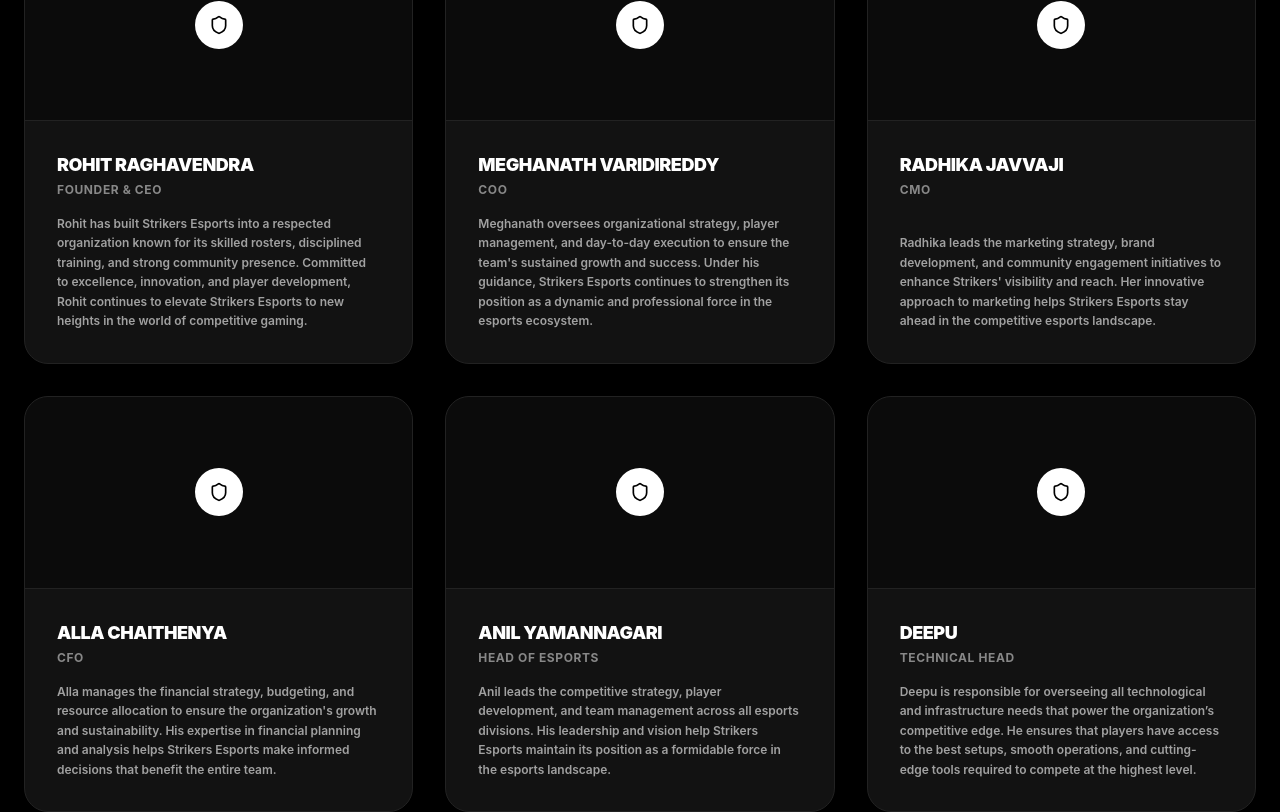
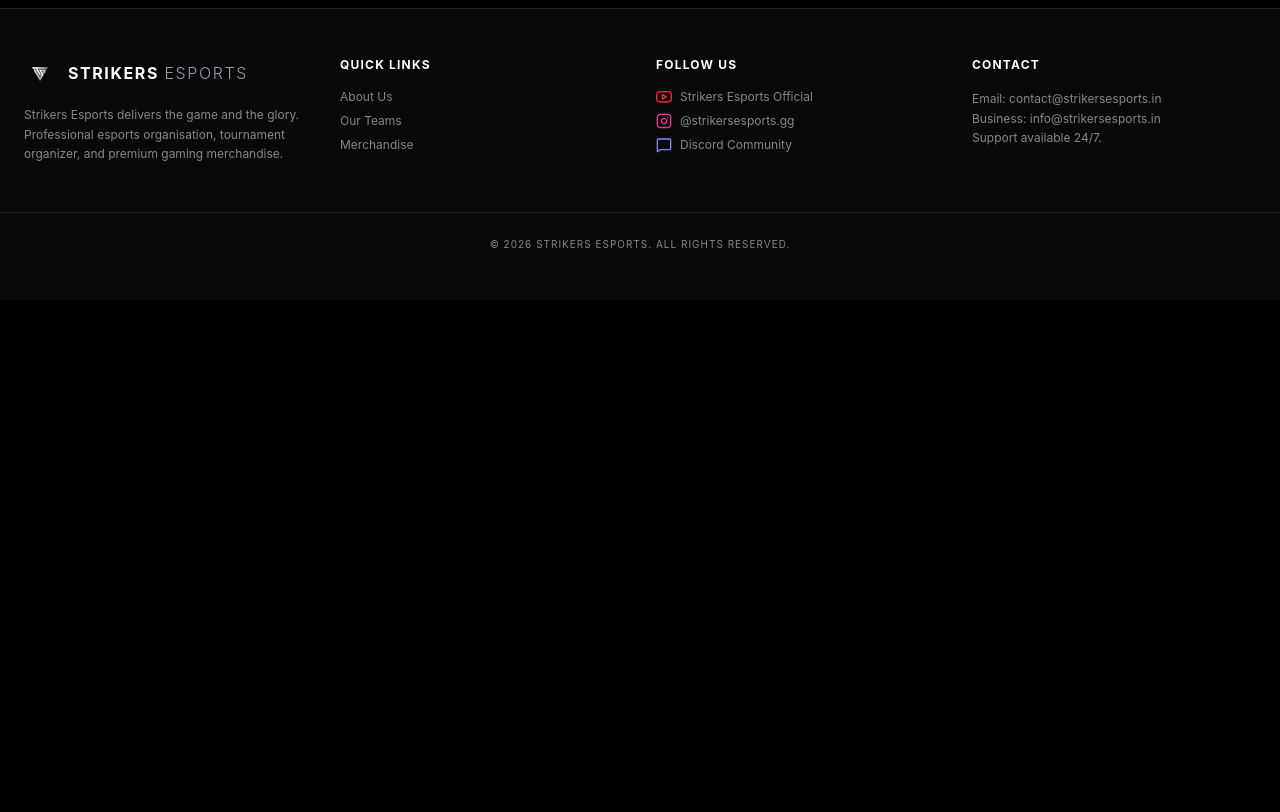
Before and after one commit to aniruthramidi/strikers-esports, a React (Vite) app: page /team in a window 1280 px wide. Shown: the part 1040-1852 px from the top of the page. After the commit the page ends 1340 px from the top, so only its background shows below. Built offline with nearby package versions, Linux system fonts and the light colour scheme; a web font is replaced by a local one.

Commit message:
feat: remove all existing default staff members

```diff
--- a/src/features/admin/AdminContext.jsx
+++ b/src/features/admin/AdminContext.jsx
@@ -46,44 +46,7 @@ const DEFAULT_ROSTERS = {
   ]
 };
 
-const DEFAULT_STAFF = [
-  {
-    name: 'Rohit Raghavendra',
-    role: 'Founder & CEO',
-    bio: "Rohit has built Strikers Esports into a respected organization known for its skilled rosters, disciplined training, and strong community presence. Committed to excellence, innovation, and player development, Rohit continues to elevate Strikers Esports to new heights in the world of competitive gaming.",
-    photo: ''
-  },
-  {
-    name: 'Meghanath Varidireddy',
-    role: 'COO',
-    bio: 'Meghanath oversees organizational strategy, player management, and day-to-day execution to ensure the team\'s sustained growth and success. Under his guidance, Strikers Esports continues to strengthen its position as a dynamic and professional force in the esports ecosystem.',
-    photo: ''
-  },
-  {
-    name: 'Radhika Javvaji',
-    role: 'CMO',
-    bio: 'Radhika leads the marketing strategy, brand development, and community engagement initiatives to enhance Strikers\' visibility and reach. Her innovative approach to marketing helps Strikers Esports stay ahead in the competitive esports landscape.',
-    photo: ''
-  },
-  {
-    name: 'Alla Chaithenya',
-    role: 'CFO',
-    bio: 'Alla manages the financial strategy, budgeting, and resource allocation to ensure the organization\'s growth and sustainability. His expertise in financial planning and analysis helps Strikers Esports make informed decisions that benefit the entire team.',
-    photo: ''
-  },
-  {
-    name: 'Anil Yamannagari',
-    role: 'Head of Esports',
-    bio: 'Anil leads the competitive strategy, player development, and team management across all esports divisions. His leadership and vision help Strikers Esports maintain its position as a formidable force in the esports landscape.',
-    photo: ''
-  },
-  {
-    name: 'Deepu',
-    role: 'Technical Head',
-    bio: 'Deepu is responsible for overseeing all technological and infrastructure needs that power the organization’s competitive edge. He ensures that players have access to the best setups, smooth operations, and cutting-edge tools required to compete at the highest level.',
-    photo: ''
-  }
-];
+const DEFAULT_STAFF = [];
 
 export function AdminProvider({ children }) {
   const [categories, setCategories] = useState(() => {
@@ -121,7 +84,15 @@ export function AdminProvider({ children }) {
 
   const [staffState, setStaffState] = useState(() => {
     const saved = localStorage.getItem('strikers_staff');
-    return saved ? JSON.parse(saved) : DEFAULT_STAFF;
+    if (saved) {
+      const parsed = JSON.parse(saved);
+      const hasOldStaff = parsed.some(s => s.name === 'Rohit Raghavendra' || s.name === 'Radhika Javvaji');
+      if (hasOldStaff) {
+        return [];
+      }
+      return parsed;
+    }
+    return DEFAULT_STAFF;
   });
 
   useEffect(() => {
```
